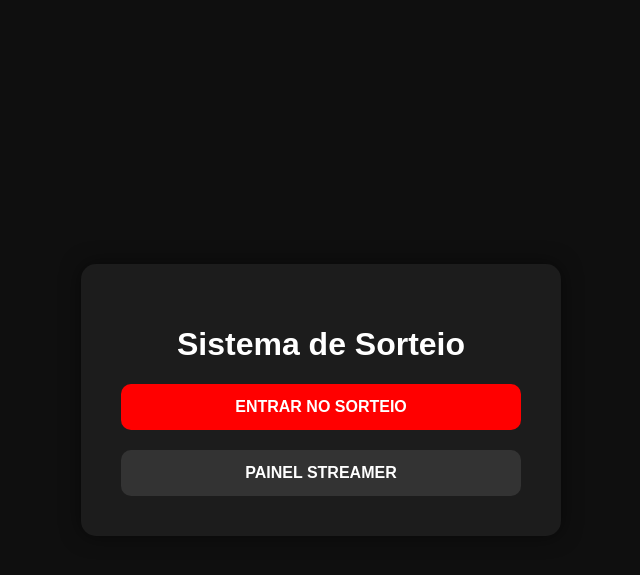
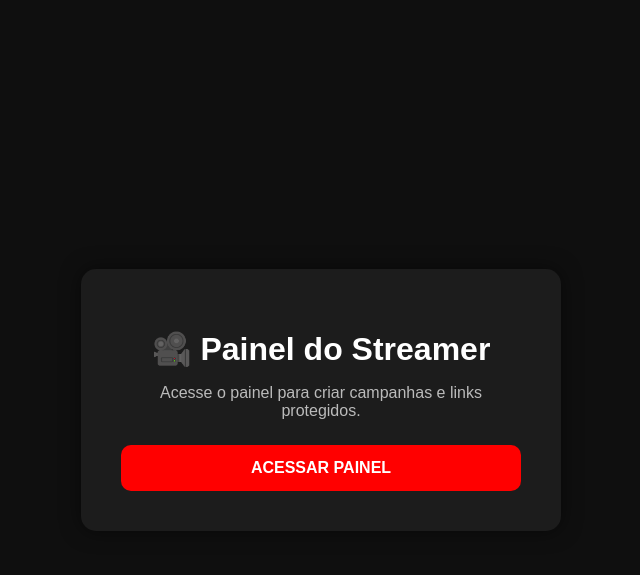
Before and after one commit to dudua9356-beep/sistema-youtube-, a Flask app: page / in a window 1280 px wide. Shown: the top 575 px of the page, without its empty margins (319-959 px from the left). Run offline with Flask 3, Linux system fonts and the light colour scheme.

Commit message:
Update login page title and content

```diff
--- a/templates/login.html
+++ b/templates/login.html
@@ -9,7 +9,7 @@ name="viewport"
 content="width=device-width, initial-scale=1.0"
 >
 
-<title>Sistema</title>
+<title>Painel Streamer</title>
 
 <style>
 
@@ -34,22 +34,28 @@ body{
     box-shadow:0 0 20px rgba(0,0,0,.5);
 }
 
+h1{
+    margin-bottom:10px;
+}
+
+p{
+    color:#bbb;
+}
+
 a{
     display:block;
-    margin-top:20px;
+    margin-top:25px;
+    background:#ff0000;
     color:white;
     padding:14px;
     text-decoration:none;
     border-radius:10px;
     font-weight:bold;
+    transition:0.3s;
 }
 
-.user{
-    background:#ff0000;
-}
-
-.streamer{
-    background:#333;
+a:hover{
+    opacity:.8;
 }
 
 </style>
@@ -59,20 +65,15 @@ a{
 
 <div class="box">
 
-<h1>Sistema de Sorteio</h1>
+<h1>🎥 Painel do Streamer</h1>
 
-<a
-class="user"
-href="/campanha/Markola"
->
-ENTRAR NO SORTEIO
-</a>
+<p>
+Acesse o painel para criar
+campanhas e links protegidos.
+</p>
 
-<a
-class="streamer"
-href="/painel_login"
->
-PAINEL STREAMER
+<a href="/painel_login">
+ACESSAR PAINEL
 </a>
 
 </div>
```
